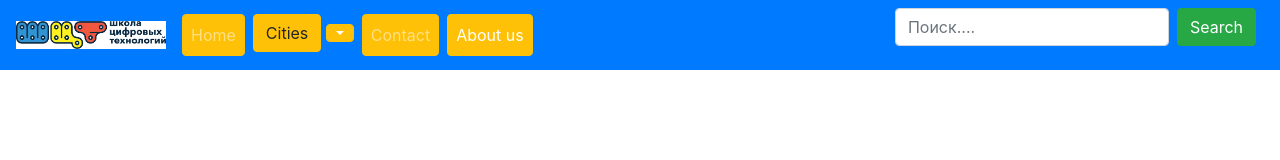
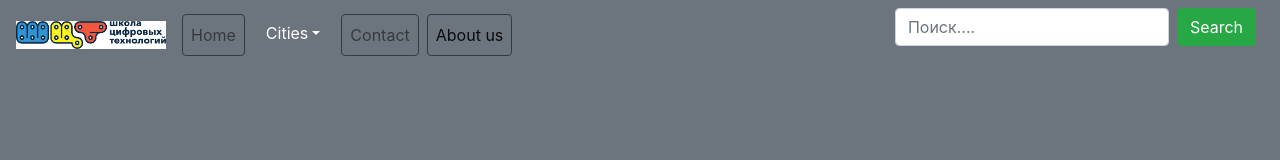
Before and after one commit to axllasthero/Bootstrap-mysite, a plain HTML site: page index.html in a window 1280 px wide. Drawn offline with nearby package versions, Linux system fonts and the light colour scheme.

Commit message:
Всмысле 16 минут не считается?

```diff
--- a/index.html
+++ b/index.html
@@ -6,22 +6,22 @@
     <title>Document</title>
     <link rel="stylesheet" href="https://maxcdn.bootstrapcdn.com/bootstrap/4.0.0/css/bootstrap.min.css">
 </head>
-<body>
+<body class="bg-secondary">
 
-<nav class="navbar navbar-dark bg-primary     navbar-expand-md">
+<nav class="navbar navbar-light      navbar-expand-md">
     <a href="#" class="navbar-brand">
         <img src="img/logo.png" width="150px">
     </a>
 
     <div class="collapse navbar-collapse">
         <ul class="navbar-nav">
-            <li class="nav-item"><a href="" class="btn btn-warning nav-link mr-sm-2">Home</a></li>
-            <li class="nav-item dropdown mr-sm-2">
-                <button class="btn btn-warning">Cities</button>
-                <a class="btn btn-warning dropdown-toggle dropdown-toggle-split text-white" href="#" id="cities" role="button" data-toggle="dropdown" aria-haspopup="true" aria-expanded="false"></a>
-            <li class="nav-item"><a href="" class="btn btn-warning nav-link mr-sm-2">Contact</a></li>
+            <li class="nav-item"><a href="" class="btn btn-info btn-outline-dark nav-link mr-sm-2">Home</a></li>
+            <li class="nav-item dropdown btn-outline-dark mr-sm-2">
+                <button class="btn btn-secondary dropdown-toggle">Cities</button>
 
-            <li class="nav-item active"><a href="" class=" btn btn-warning nav-link mr-sm-2">About us</a></li>
+            <li class="nav-item"><a href="" class="btn btn-secondary btn-outline-dark nav-link mr-sm-2">Contact</a></li>
+
+            <li class="nav-item active"><a href="" class=" btn btn-secondary btn-outline-dark nav-link mr-sm-2">About us</a></li>
 
 
 
```
Also changed, not shown: style.css (line endings or trailing spaces).
